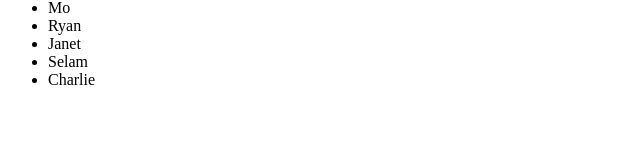
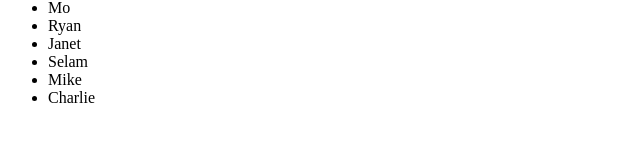
Before and after one commit to MrMetlHed/Github-Training, a plain HTML site: page index.html in a window 1280 px wide. Shown: the part 128-270 px from the top of the page, 0-640 px from the left. Drawn offline with Linux system fonts and the light colour scheme.

Commit message:
BUT
We added Mike and all is well.

```diff
--- a/index.html
+++ b/index.html
@@ -17,6 +17,7 @@
         	<li>Ryan</li>
         	<li>Janet</li>
         	<li>Selam</li>
+        	<li>Mike</h1>
         	<li>Charlie</li>
         </ul>
     </body>
```
